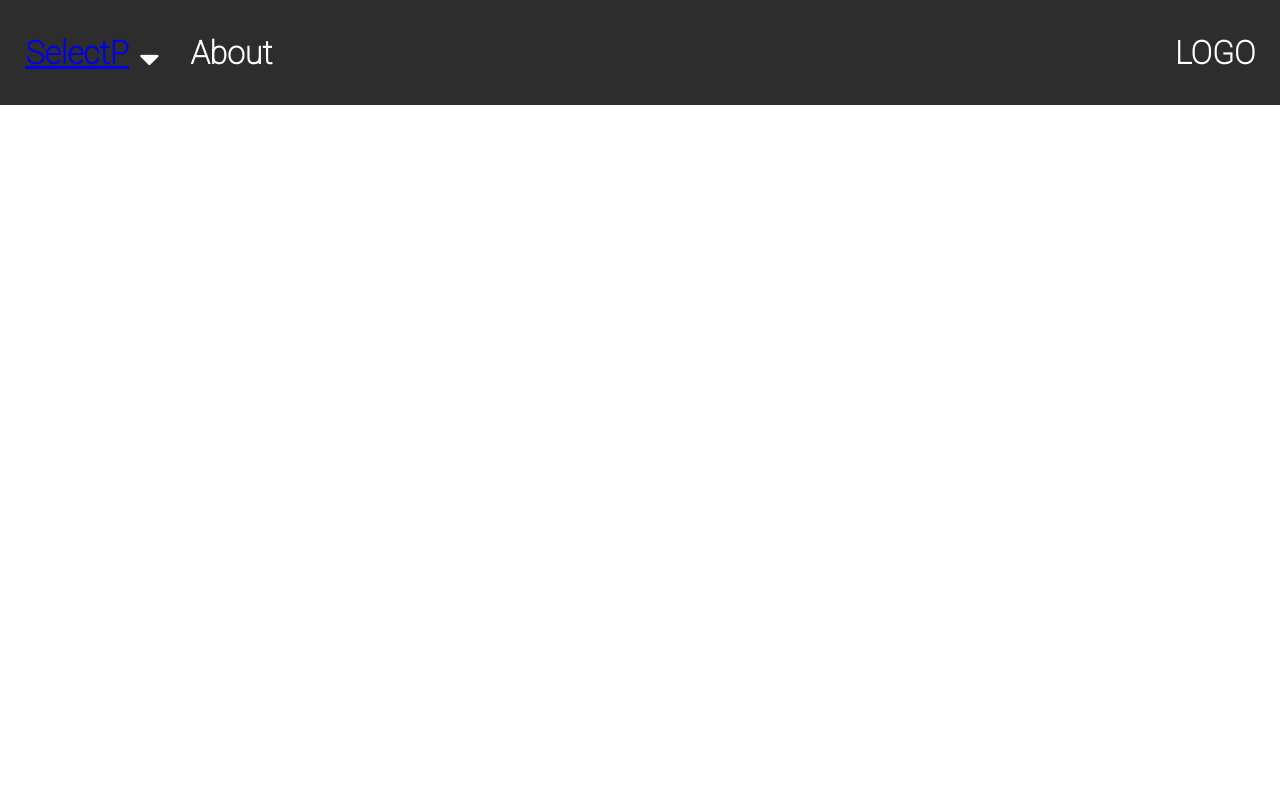
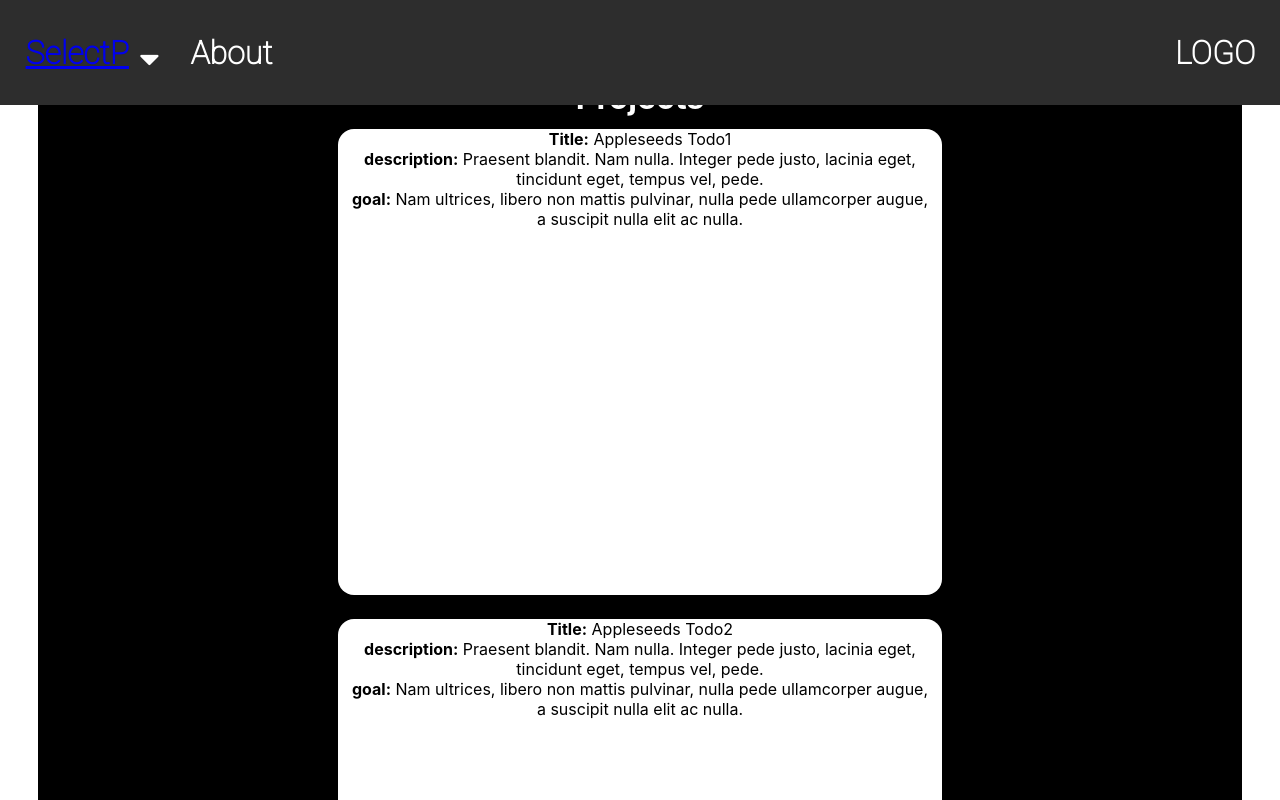
Before and after one commit to morMBen/AppleSeedsTodo_G1, a React (Create React App) app in the folder frontend/: page / in a window 1280 px wide. Shown: the top 800 px of the page. Built offline with nearby package versions, Linux system fonts and the light colour scheme.

Commit message:
add welcome page to check styling

```diff
--- a/frontend/src/App.tsx
+++ b/frontend/src/App.tsx
@@ -8,7 +8,7 @@ function App() {
   return (
     <div className='App'>
       <Navbar></Navbar>
-      {/* <Welcomepage tasks={[]} addTask={()=>{}}/> */}
+      <Welcomepage tasks={[]} addTask={()=>{}}/>
     </div>
   );
 }
--- a/frontend/src/components/navbar/Navbar.tsx
+++ b/frontend/src/components/navbar/Navbar.tsx
@@ -18,8 +18,7 @@ const Navbar = (props:any) => {
         <Router>
           <div className='nav-left'>
             <li className='navbar-item select'>
-              <Link to='/products' onClick={handleClick}>
-                {' '}
+              <Link to='/projects' onClick={handleClick}>
                 SelectP
               </Link>
               {/* <i className='fa fa-play'></i> */}
```
